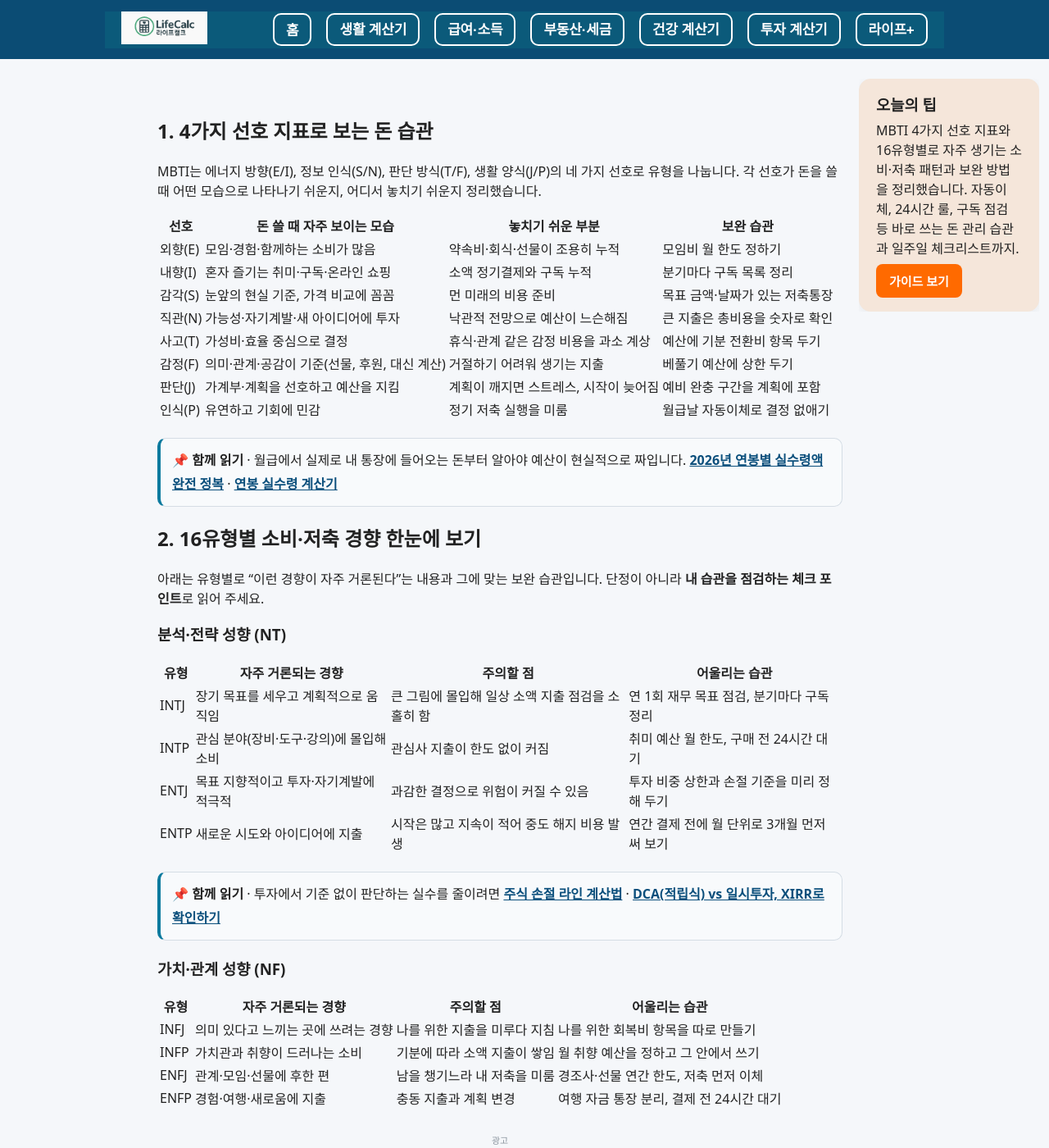
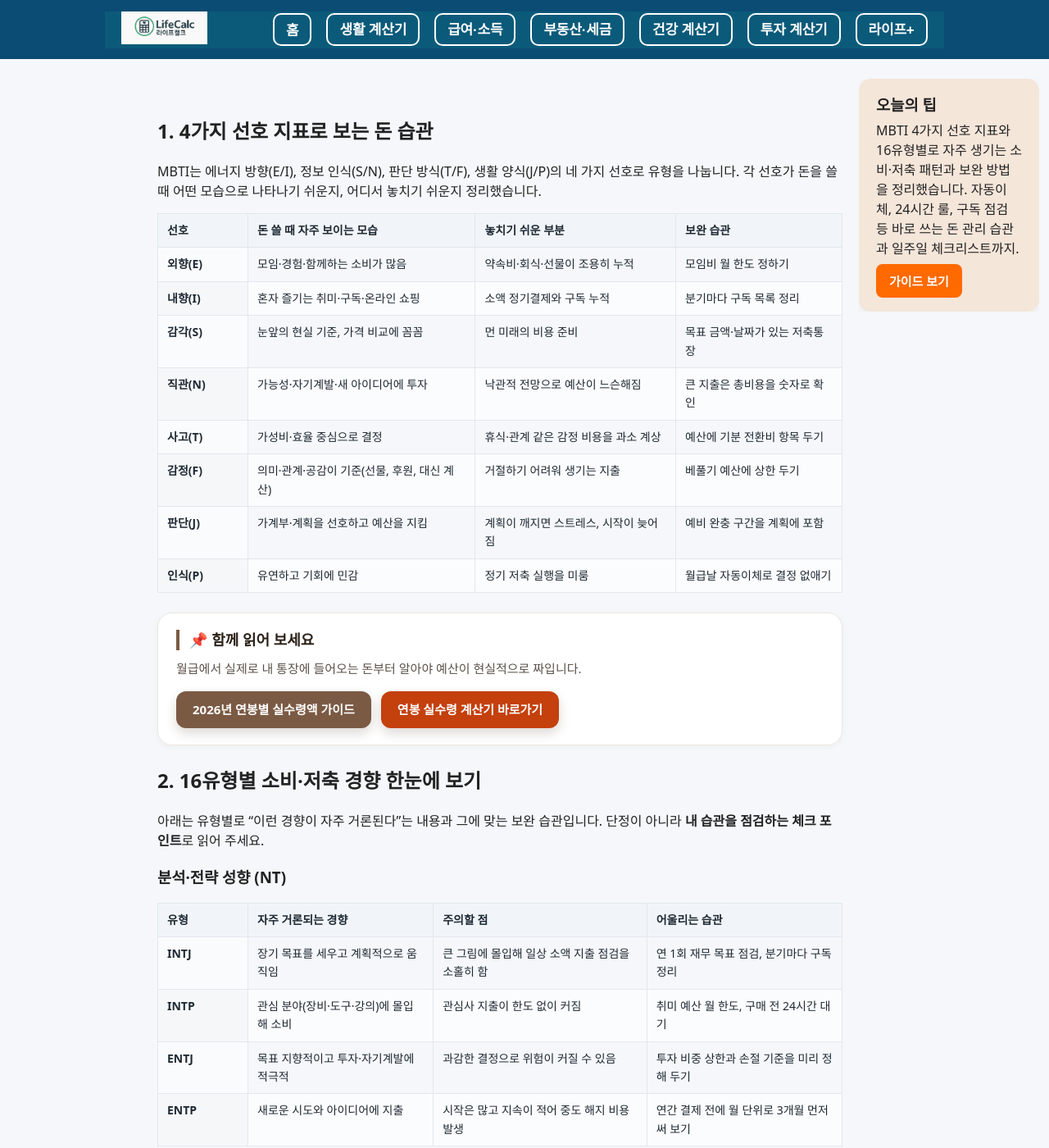
Before and after one commit to khai-lang/LifeCalc, a Jekyll site: the page built from _posts/guide/2026-10-19-mbti-money-habits-2026.md, in a window 1280 px wide and 1400 px high, scrolled down 572 px. Shown: the whole window at 82% size. Built offline with Jekyll 4.4.1, drawn with Linux system fonts in a browser that asks for light colours; some of the changed text lies outside the part shown.

Commit message:
Update 2026-10-19-mbti-money-habits-2026.md

```diff
--- a/_posts/guide/2026-10-19-mbti-money-habits-2026.md
+++ b/_posts/guide/2026-10-19-mbti-money-habits-2026.md
@@ -11,14 +11,28 @@ date: 2026-10-19
   .mm-box { border:1px solid #cfe0ee; background:#eaf3fb; border-radius:12px; padding:14px 16px; margin:18px 0; line-height:1.75; color:#1f2933; }
   .mm-box b.mm-t { display:block; margin-bottom:6px; color:#0b4f7c; }
   .mm-box ul { margin:6px 0 0; padding-left:20px; }
+  /* 표: 마크다운 표에 테두리·줄무늬·모바일 가로 스크롤 적용 */
+  table.mm-table { display:block; width:100%; overflow-x:auto; border-collapse:collapse; margin:14px 0 20px; font-size:14px; line-height:1.6; -webkit-overflow-scrolling:touch; }
+  table.mm-table th, table.mm-table td { border:1px solid #e3e8ee; padding:9px 11px; text-align:left; vertical-align:top; color:#1f2933; min-width:110px; }
+  table.mm-table th { background:#f1f5f9; font-weight:800; white-space:nowrap; text-align:left; }
+  table.mm-table td:first-child { font-weight:800; white-space:nowrap; min-width:64px; background:#fafbfc; }
+  table.mm-table tbody tr:nth-child(even) td { background:#fbfcfd; }
+  table.mm-table tbody tr:nth-child(even) td:first-child { background:#f5f7f9; }
+  /* 링크 카드·버튼 */
+  .mm-card { background:#fff; border:1px solid #ece6df; border-radius:18px; padding:20px 22px; margin:24px 0; box-shadow:0 2px 8px rgba(60,40,20,.04); }
+  .mm-card-t { border-left:4px solid #7b5a44; padding-left:12px; font-weight:800; font-size:18px; line-height:1.4; margin:0 0 10px; color:#2b2118; }
+  .mm-card-d { margin:0 0 14px; color:#5b5148; line-height:1.7; font-size:15px; }
+  .mm-btnrow { display:flex; gap:12px; flex-wrap:wrap; }
+  .mm-btn { display:inline-block; padding:13px 20px; border-radius:12px; color:#fff !important; font-weight:800; font-size:15px; line-height:1.3; text-decoration:none !important; box-shadow:0 6px 14px rgba(60,40,20,.18); transition:transform .15s ease, box-shadow .15s ease; }
+  .mm-btn:hover { transform:translateY(-2px); box-shadow:0 10px 18px rgba(60,40,20,.24); }
+  .mm-btn.brown { background:#7b5a44; }
+  .mm-btn.orange { background:#c4400d; }
+  .mm-cta-full { display:block; box-sizing:border-box; width:100%; text-align:center; padding:18px 20px; margin:26px 0; border-radius:14px; background:linear-gradient(135deg,#ff7a00,#c2410c); color:#fff !important; font-weight:800; font-size:17px; text-decoration:none !important; box-shadow:0 10px 22px rgba(194,65,12,.28); }
+  .mm-cta-full:hover { filter:brightness(1.05); }
+  .mm-chips { display:flex; gap:10px; flex-wrap:wrap; }
+  .mm-chips a { display:inline-block; padding:9px 16px; border:1px solid #e6d5c3; border-radius:999px; background:#faf6f1; color:#6b4a35 !important; font-weight:700; font-size:14px; text-decoration:none !important; }
+  .mm-chips a:hover { background:#f3e8dc; }
   .mm-warn { border:1px solid #f3d9a6; background:#fff8e8; border-radius:12px; padding:14px 16px; margin:18px 0; line-height:1.75; color:#3d3320; }
-  .mm-related { border:1px solid #d5dde5; border-left:4px solid #0b7a9e; background:#f8fafc; border-radius:10px; padding:12px 14px; margin:20px 0; line-height:1.8; }
-  .mm-related a { color:#0b4f7c; font-weight:700; text-decoration:underline; }
-  .mm-scroll { overflow-x:auto; }
-  .mm-links { display:flex; gap:8px; flex-wrap:wrap; margin:10px 0 0; }
-  .mm-links a { display:inline-block; padding:8px 14px; border:1px solid #b8c7d9; border-radius:999px; background:#fff; color:#0b4f7c; font-weight:600; text-decoration:none; font-size:14px; }
-  .mm-links a:hover { background:#eaf3fb; }
-  .mm-cta { display:inline-block; margin:8px 0; padding:12px 20px; background:#ff6a00; color:#fff !important; font-weight:800; border-radius:10px; text-decoration:none; }
   .as-ad { margin:28px 0; text-align:center; min-height:100px; }
   .as-ad-label { display:block; font-size:11px; color:#8a949e; margin-bottom:4px; }
   .np-faq details { border:1px solid #e3e8ee; border-radius:10px; padding:10px 14px; margin:8px 0; background:#fff; }
@@ -65,21 +79,24 @@ date: 2026-10-19
 
 MBTI는 에너지 방향(E/I), 정보 인식(S/N), 판단 방식(T/F), 생활 양식(J/P)의 네 가지 선호로 유형을 나눕니다. 각 선호가 돈을 쓸 때 어떤 모습으로 나타나기 쉬운지, 어디서 놓치기 쉬운지 정리했습니다.
 
-| 선호 | 돈 쓸 때 자주 보이는 모습 | 놓치기 쉬운 부분 | 보완 습관 |
-| --- | --- | --- | --- |
-| 외향(E) | 모임·경험·함께하는 소비가 많음 | 약속비·회식·선물이 조용히 누적 | 모임비 월 한도 정하기 |
-| 내향(I) | 혼자 즐기는 취미·구독·온라인 쇼핑 | 소액 정기결제와 구독 누적 | 분기마다 구독 목록 정리 |
-| 감각(S) | 눈앞의 현실 기준, 가격 비교에 꼼꼼 | 먼 미래의 비용 준비 | 목표 금액·날짜가 있는 저축통장 |
-| 직관(N) | 가능성·자기계발·새 아이디어에 투자 | 낙관적 전망으로 예산이 느슨해짐 | 큰 지출은 총비용을 숫자로 확인 |
-| 사고(T) | 가성비·효율 중심으로 결정 | 휴식·관계 같은 감정 비용을 과소 계상 | 예산에 기분 전환비 항목 두기 |
-| 감정(F) | 의미·관계·공감이 기준(선물, 후원, 대신 계산) | 거절하기 어려워 생기는 지출 | 베풀기 예산에 상한 두기 |
-| 판단(J) | 가계부·계획을 선호하고 예산을 지킴 | 계획이 깨지면 스트레스, 시작이 늦어짐 | 예비 완충 구간을 계획에 포함 |
-| 인식(P) | 유연하고 기회에 민감 | 정기 저축 실행을 미룸 | 월급날 자동이체로 결정 없애기 |
+<table class="mm-table">
+<thead><tr><th>선호</th><th>돈 쓸 때 자주 보이는 모습</th><th>놓치기 쉬운 부분</th><th>보완 습관</th></tr></thead>
+<tbody>
+<tr><td>외향(E)</td><td>모임·경험·함께하는 소비가 많음</td><td>약속비·회식·선물이 조용히 누적</td><td>모임비 월 한도 정하기</td></tr>
+<tr><td>내향(I)</td><td>혼자 즐기는 취미·구독·온라인 쇼핑</td><td>소액 정기결제와 구독 누적</td><td>분기마다 구독 목록 정리</td></tr>
+<tr><td>감각(S)</td><td>눈앞의 현실 기준, 가격 비교에 꼼꼼</td><td>먼 미래의 비용 준비</td><td>목표 금액·날짜가 있는 저축통장</td></tr>
+<tr><td>직관(N)</td><td>가능성·자기계발·새 아이디어에 투자</td><td>낙관적 전망으로 예산이 느슨해짐</td><td>큰 지출은 총비용을 숫자로 확인</td></tr>
+<tr><td>사고(T)</td><td>가성비·효율 중심으로 결정</td><td>휴식·관계 같은 감정 비용을 과소 계상</td><td>예산에 기분 전환비 항목 두기</td></tr>
+<tr><td>감정(F)</td><td>의미·관계·공감이 기준(선물, 후원, 대신 계산)</td><td>거절하기 어려워 생기는 지출</td><td>베풀기 예산에 상한 두기</td></tr>
+<tr><td>판단(J)</td><td>가계부·계획을 선호하고 예산을 지킴</td><td>계획이 깨지면 스트레스, 시작이 늦어짐</td><td>예비 완충 구간을 계획에 포함</td></tr>
+<tr><td>인식(P)</td><td>유연하고 기회에 민감</td><td>정기 저축 실행을 미룸</td><td>월급날 자동이체로 결정 없애기</td></tr>
+</tbody>
+</table>
 
-<div class="mm-related">
-  📌 <b>함께 읽기</b> · 월급에서 실제로 내 통장에 들어오는 돈부터 알아야 예산이 현실적으로 짜입니다.
-  <a href="/guide/salary-net-pay-2026/">2026년 연봉별 실수령액 완전 정복</a> ·
-  <a href="/salary/net-pay/">연봉 실수령 계산기</a>
+<div class="mm-card">
+  <div class="mm-card-t">📌 함께 읽어 보세요</div>
+  <p class="mm-card-d">월급에서 실제로 내 통장에 들어오는 돈부터 알아야 예산이 현실적으로 짜입니다.</p>
+  <div class="mm-btnrow"><a class="mm-btn brown" href="/guide/salary-net-pay-2026/">2026년 연봉별 실수령액 가이드</a><a class="mm-btn orange" href="/salary/net-pay/">연봉 실수령 계산기 바로가기</a></div>
 </div>
 
 ## 2. 16유형별 소비·저축 경향 한눈에 보기
@@ -88,27 +105,33 @@ MBTI는 에너지 방향(E/I), 정보 인식(S/N), 판단 방식(T/F), 생활
 
 ### 분석·전략 성향 (NT)
 
-| 유형 | 자주 거론되는 경향 | 주의할 점 | 어울리는 습관 |
-| --- | --- | --- | --- |
-| INTJ | 장기 목표를 세우고 계획적으로 움직임 | 큰 그림에 몰입해 일상 소액 지출 점검을 소홀히 함 | 연 1회 재무 목표 점검, 분기마다 구독 정리 |
-| INTP | 관심 분야(장비·도구·강의)에 몰입해 소비 | 관심사 지출이 한도 없이 커짐 | 취미 예산 월 한도, 구매 전 24시간 대기 |
-| ENTJ | 목표 지향적이고 투자·자기계발에 적극적 | 과감한 결정으로 위험이 커질 수 있음 | 투자 비중 상한과 손절 기준을 미리 정해 두기 |
-| ENTP | 새로운 시도와 아이디어에 지출 | 시작은 많고 지속이 적어 중도 해지 비용 발생 | 연간 결제 전에 월 단위로 3개월 먼저 써 보기 |
+<table class="mm-table">
+<thead><tr><th>유형</th><th>자주 거론되는 경향</th><th>주의할 점</th><th>어울리는 습관</th></tr></thead>
+<tbody>
+<tr><td>INTJ</td><td>장기 목표를 세우고 계획적으로 움직임</td><td>큰 그림에 몰입해 일상 소액 지출 점검을 소홀히 함</td><td>연 1회 재무 목표 점검, 분기마다 구독 정리</td></tr>
+<tr><td>INTP</td><td>관심 분야(장비·도구·강의)에 몰입해 소비</td><td>관심사 지출이 한도 없이 커짐</td><td>취미 예산 월 한도, 구매 전 24시간 대기</td></tr>
+<tr><td>ENTJ</td><td>목표 지향적이고 투자·자기계발에 적극적</td><td>과감한 결정으로 위험이 커질 수 있음</td><td>투자 비중 상한과 손절 기준을 미리 정해 두기</td></tr>
+<tr><td>ENTP</td><td>새로운 시도와 아이디어에 지출</td><td>시작은 많고 지속이 적어 중도 해지 비용 발생</td><td>연간 결제 전에 월 단위로 3개월 먼저 써 보기</td></tr>
+</tbody>
+</table>
 
-<div class="mm-related">
-  📌 <b>함께 읽기</b> · 투자에서 기준 없이 판단하는 실수를 줄이려면
-  <a href="/guide/stop-loss-calculation-2026/">주식 손절 라인 계산법</a> ·
-  <a href="/guide/dca-xirr-2026/">DCA(적립식) vs 일시투자, XIRR로 확인하기</a>
+<div class="mm-card">
+  <div class="mm-card-t">📌 함께 읽어 보세요</div>
+  <p class="mm-card-d">투자에서 기준 없이 판단하는 실수를 줄이려면 숫자로 기준부터 정해 두세요.</p>
+  <div class="mm-btnrow"><a class="mm-btn brown" href="/guide/stop-loss-calculation-2026/">주식 손절 라인 계산법</a><a class="mm-btn brown" href="/guide/dca-xirr-2026/">DCA vs 일시투자 · XIRR</a></div>
 </div>
 
 ### 가치·관계 성향 (NF)
 
-| 유형 | 자주 거론되는 경향 | 주의할 점 | 어울리는 습관 |
-| --- | --- | --- | --- |
-| INFJ | 의미 있다고 느끼는 곳에 쓰려는 경향 | 나를 위한 지출을 미루다 지침 | 나를 위한 회복비 항목을 따로 만들기 |
-| INFP | 가치관과 취향이 드러나는 소비 | 기분에 따라 소액 지출이 쌓임 | 월 취향 예산을 정하고 그 안에서 쓰기 |
-| ENFJ | 관계·모임·선물에 후한 편 | 남을 챙기느라 내 저축을 미룸 | 경조사·선물 연간 한도, 저축 먼저 이체 |
-| ENFP | 경험·여행·새로움에 지출 | 충동 지출과 계획 변경 | 여행 자금 통장 분리, 결제 전 24시간 대기 |
+<table class="mm-table">
+<thead><tr><th>유형</th><th>자주 거론되는 경향</th><th>주의할 점</th><th>어울리는 습관</th></tr></thead>
+<tbody>
+<tr><td>INFJ</td><td>의미 있다고 느끼는 곳에 쓰려는 경향</td><td>나를 위한 지출을 미루다 지침</td><td>나를 위한 회복비 항목을 따로 만들기</td></tr>
+<tr><td>INFP</td><td>가치관과 취향이 드러나는 소비</td><td>기분에 따라 소액 지출이 쌓임</td><td>월 취향 예산을 정하고 그 안에서 쓰기</td></tr>
+<tr><td>ENFJ</td><td>관계·모임·선물에 후한 편</td><td>남을 챙기느라 내 저축을 미룸</td><td>경조사·선물 연간 한도, 저축 먼저 이체</td></tr>
+<tr><td>ENFP</td><td>경험·여행·새로움에 지출</td><td>충동 지출과 계획 변경</td><td>여행 자금 통장 분리, 결제 전 24시간 대기</td></tr>
+</tbody>
+</table>
 
 <div class="as-ad">
   <span class="as-ad-label">광고</span>
@@ -123,26 +146,32 @@ MBTI는 에너지 방향(E/I), 정보 인식(S/N), 판단 방식(T/F), 생활
 
 ### 관리·책임 성향 (SJ)
 
-| 유형 | 자주 거론되는 경향 | 주의할 점 | 어울리는 습관 |
-| --- | --- | --- | --- |
-| ISTJ | 규칙과 계획을 선호하고 가계부를 꾸준히 씀 | 지나친 절약으로 필요한 지출이나 투자 시작을 미룸 | 정기 점검일을 정하고 비상금 외 장기 자산 일부 배분 |
-| ISFJ | 가족과 주변을 챙기고 절약 성향이 강함 | 베푸는 지출이 조용히 누적 | 가족 지출 별도 한도(또는 별도 계좌) |
-| ESTJ | 체계적으로 관리하고 목표를 달성함 | 타인에게도 엄격한 기준을 적용해 갈등이 생길 수 있음 | 가족·부부 공동 예산 규칙을 함께 합의 |
-| ESFJ | 모임·가족 행사·선물에 지출이 많은 편 | 주변 기대에 맞추다 지출이 커짐 | 행사비 연간 예산, 비교 소비 점검 |
+<table class="mm-table">
+<thead><tr><th>유형</th><th>자주 거론되는 경향</th><th>주의할 점</th><th>어울리는 습관</th></tr></thead>
+<tbody>
+<tr><td>ISTJ</td><td>규칙과 계획을 선호하고 가계부를 꾸준히 씀</td><td>지나친 절약으로 필요한 지출이나 투자 시작을 미룸</td><td>정기 점검일을 정하고 비상금 외 장기 자산 일부 배분</td></tr>
+<tr><td>ISFJ</td><td>가족과 주변을 챙기고 절약 성향이 강함</td><td>베푸는 지출이 조용히 누적</td><td>가족 지출 별도 한도(또는 별도 계좌)</td></tr>
+<tr><td>ESTJ</td><td>체계적으로 관리하고 목표를 달성함</td><td>타인에게도 엄격한 기준을 적용해 갈등이 생길 수 있음</td><td>가족·부부 공동 예산 규칙을 함께 합의</td></tr>
+<tr><td>ESFJ</td><td>모임·가족 행사·선물에 지출이 많은 편</td><td>주변 기대에 맞추다 지출이 커짐</td><td>행사비 연간 예산, 비교 소비 점검</td></tr>
+</tbody>
+</table>
 
 ### 실용·현재 성향 (SP)
 
-| 유형 | 자주 거론되는 경향 | 주의할 점 | 어울리는 습관 |
-| --- | --- | --- | --- |
-| ISTP | 실용적인 소비, 장비·도구에 관심 | 큰 구매 뒤 유지비·소모품 비용을 간과 | 총소유비용(유지비 포함) 먼저 계산 |
-| ISFP | 취향과 미적 감각이 소비 기준 | 즉흥 구매 | 장바구니에 담고 3일 뒤 결정 |
-| ESTP | 현재를 즐기는 소비, 활동·경험 중심 | 저축·보험 같은 장기 준비를 미룸 | 월급날 자동 저축, 연 1회 보험 점검 |
-| ESFP | 사람·유행·경험 중심의 소비 | 카드 사용이 늘어 결제일에 놀람 | 체크카드·카드 한도 설정, 결제일 알림 |
+<table class="mm-table">
+<thead><tr><th>유형</th><th>자주 거론되는 경향</th><th>주의할 점</th><th>어울리는 습관</th></tr></thead>
+<tbody>
+<tr><td>ISTP</td><td>실용적인 소비, 장비·도구에 관심</td><td>큰 구매 뒤 유지비·소모품 비용을 간과</td><td>총소유비용(유지비 포함) 먼저 계산</td></tr>
+<tr><td>ISFP</td><td>취향과 미적 감각이 소비 기준</td><td>즉흥 구매</td><td>장바구니에 담고 3일 뒤 결정</td></tr>
+<tr><td>ESTP</td><td>현재를 즐기는 소비, 활동·경험 중심</td><td>저축·보험 같은 장기 준비를 미룸</td><td>월급날 자동 저축, 연 1회 보험 점검</td></tr>
+<tr><td>ESFP</td><td>사람·유행·경험 중심의 소비</td><td>카드 사용이 늘어 결제일에 놀람</td><td>체크카드·카드 한도 설정, 결제일 알림</td></tr>
+</tbody>
+</table>
 
-<div class="mm-related">
-  📌 <b>함께 읽기</b> · 대출이 있다면 내 상환 능력을 숫자로 확인해 두세요.
-  <a href="/guide/credit-loan-dsr-limit-2026/">신용대출 DSR 한도, 2026년 기준 얼마까지 나올까</a> ·
-  <a href="/finance/loan/">대출 계산기</a>
+<div class="mm-card">
+  <div class="mm-card-t">📌 함께 읽어 보세요</div>
+  <p class="mm-card-d">대출이 있다면 내 상환 능력을 숫자로 확인해 두세요.</p>
+  <div class="mm-btnrow"><a class="mm-btn brown" href="/guide/credit-loan-dsr-limit-2026/">신용대출 DSR 한도 가이드</a><a class="mm-btn orange" href="/finance/loan/">대출 계산기 바로가기</a></div>
 </div>
 
 ## 3. 유형과 상관없이 통하는 돈 관리 기본 4가지
@@ -172,12 +201,15 @@ MBTI는 에너지 방향(E/I), 정보 인식(S/N), 판단 방식(T/F), 생활
 
 아래는 이해를 돕기 위한 **가상의 예시**이며 정답이 아닙니다. 월 실수령액이 300만원이라고 가정하고, 각 항목을 어떻게 자동화할 수 있는지 보여줍니다.
 
-| 항목 | 금액 | 비중 | 자동화 방법 |
-| --- | --- | --- | --- |
-| 고정비(월세·공과금·통신·보험) | 135만원 | 45% | 자동이체로 납부일 고정 |
-| 저축·투자 | 60만원 | 20% | 월급날 자동이체(선저축) |
-| 변동 생활비(식비·교통·생활용품) | 75만원 | 25% | 생활비 전용 체크카드·계좌 |
-| 여유비(취미·모임·선물) | 30만원 | 10% | 월 한도를 정해 별도 계좌 |
+<table class="mm-table">
+<thead><tr><th>항목</th><th>금액</th><th>비중</th><th>자동화 방법</th></tr></thead>
+<tbody>
+<tr><td>고정비(월세·공과금·통신·보험)</td><td>135만원</td><td>45%</td><td>자동이체로 납부일 고정</td></tr>
+<tr><td>저축·투자</td><td>60만원</td><td>20%</td><td>월급날 자동이체(선저축)</td></tr>
+<tr><td>변동 생활비(식비·교통·생활용품)</td><td>75만원</td><td>25%</td><td>생활비 전용 체크카드·계좌</td></tr>
+<tr><td>여유비(취미·모임·선물)</td><td>30만원</td><td>10%</td><td>월 한도를 정해 별도 계좌</td></tr>
+</tbody>
+</table>
 
 자신의 상황에 맞게 비율은 얼마든지 바꿔도 됩니다. 핵심은 **고정비는 자동으로 빠지고, 저축은 먼저 이체되며, 쓰는 돈에는 한도가 있는 구조**입니다. 내 유형의 약점 항목(예: 모임이 많은 E형은 여유비, 소액 구독이 많은 I형은 고정비)에 한도를 더 단단히 걸어 보세요.
 
@@ -199,11 +231,10 @@ MBTI는 에너지 방향(E/I), 정보 인식(S/N), 판단 방식(T/F), 생활
 
 계획형(J)은 연초부터 공제 항목을 정리하고, 즉흥형(P)은 달력에 알림을 걸어 두면 연말에 허둥대지 않습니다. 연금저축·IRP는 세액공제율이 총급여 구간별로 다르고(16.5%·13.2%) 연 한도가 900만원이라는 점을 가이드에서 정리했으니 본인 기준을 확인해 보세요. 월세를 내는 무주택자라면 월세 세액공제도 놓치기 쉬운 항목입니다.
 
-<div class="mm-related">
-  📌 <b>함께 읽기</b>
-  <a href="/guide/pension-irp-tax-credit-2026/">연금저축·IRP 세액공제 완전 정리</a> ·
-  <a href="/guide/monthly-rent-tax-credit-2026/">2026년 월세 세액공제 완전정리</a> ·
-  <a href="/guide/freelance-3.3-tax-2026/">프리랜서 세금 완전 정리 (3.3% 원천징수)</a>
+<div class="mm-card">
+  <div class="mm-card-t">📌 함께 읽어 보세요</div>
+  <p class="mm-card-d">세금·공제는 놓치면 되돌리기 어려운 항목부터 확인하세요.</p>
+  <div class="mm-btnrow"><a class="mm-btn brown" href="/guide/pension-irp-tax-credit-2026/">연금저축·IRP 세액공제 가이드</a><a class="mm-btn brown" href="/guide/monthly-rent-tax-credit-2026/">월세 세액공제 가이드</a><a class="mm-btn brown" href="/guide/freelance-3.3-tax-2026/">프리랜서 세금(3.3%) 가이드</a><a class="mm-btn orange" href="/salary/pension-savings/">연금저축 세액공제 계산기</a></div>
 </div>
 
 ## 7. 마지막 점검 리스트
@@ -247,18 +278,19 @@ MBTI는 에너지 방향(E/I), 정보 인식(S/N), 판단 방식(T/F), 생활
   </details>
 </section>
 
-<p style="text-align:center;"><a class="mm-cta" href="/salary/net-pay/">내 월급 실수령액 확인하기 →</a></p>
+<a class="mm-cta-full" href="/salary/net-pay/">내 월급 실수령액으로 예산 짜보기 →</a>
 
-### 함께 보면 좋은 계산기·가이드
-
-<div class="mm-links">
-  <a href="/salary/net-pay/">연봉 실수령 계산기</a>
-  <a href="/salary/pension-savings/">연금저축 세액공제 계산기</a>
-  <a href="/finance/loan/">대출 계산기</a>
-  <a href="/lifeplus/fun/mental-age/">정신연령 테스트</a>
-  <a href="/lifeplus/challenge/">30일 챌린지</a>
-  <a href="/guide/salary-negotiation-2026/">연봉 협상 완전 가이드</a>
-  <a href="/lifeplus/guide/">가이드 글 전체 보기</a>
+<div class="mm-card">
+  <div class="mm-card-t">함께 보면 좋은 계산기·가이드</div>
+  <div class="mm-chips">
+    <a href="/salary/net-pay/">연봉 실수령 계산기</a>
+    <a href="/salary/pension-savings/">연금저축 세액공제 계산기</a>
+    <a href="/finance/loan/">대출 계산기</a>
+    <a href="/lifeplus/fun/mental-age/">정신연령 테스트</a>
+    <a href="/lifeplus/challenge/">30일 챌린지</a>
+    <a href="/guide/salary-negotiation-2026/">연봉 협상 완전 가이드</a>
+    <a href="/lifeplus/guide/">가이드 글 전체 보기</a>
+  </div>
 </div>
 
 <script type="application/ld+json">
```
